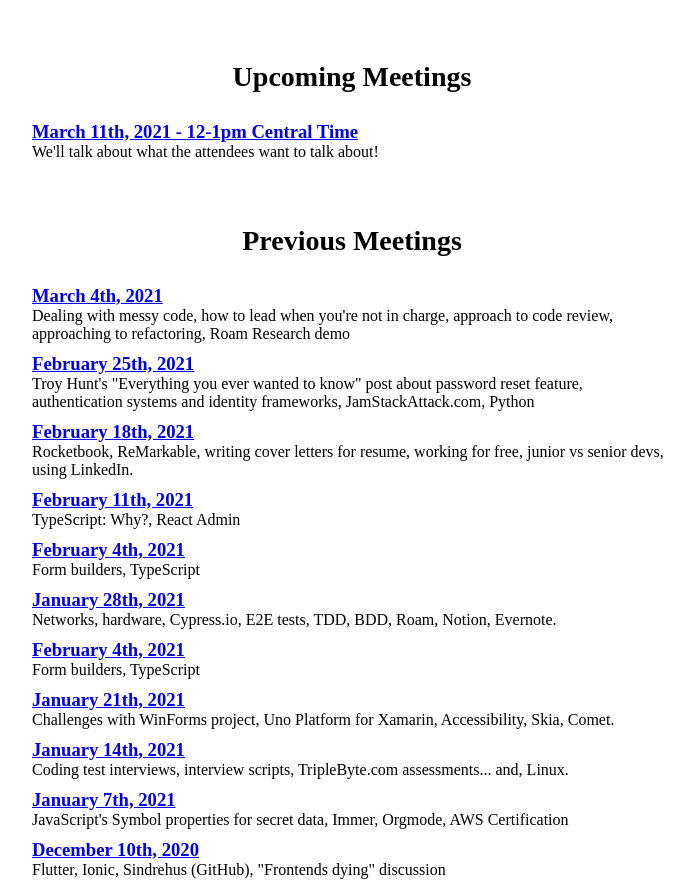
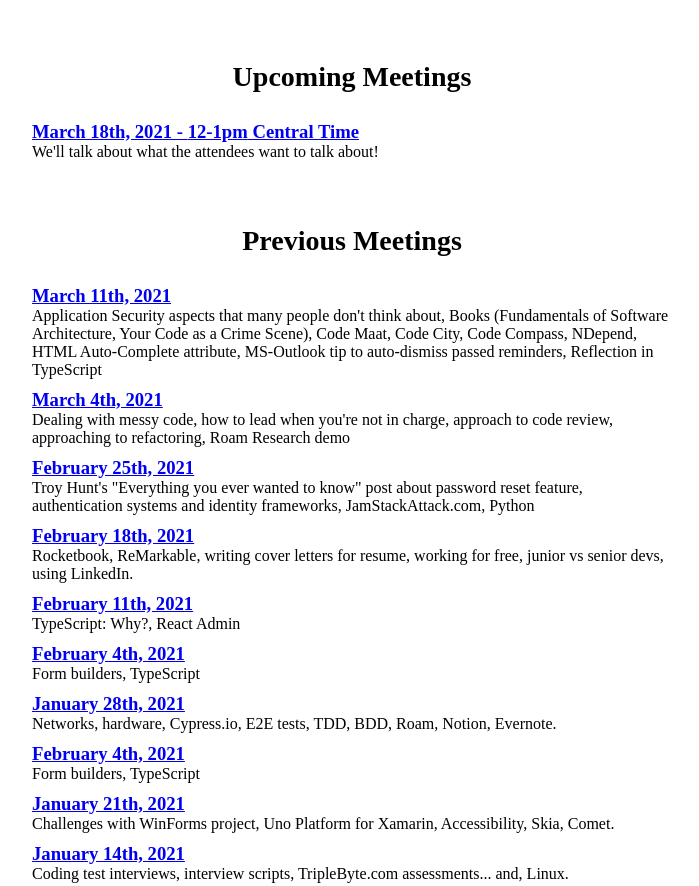
Before and after one commit to virtualbrownbag/virtualbrownbag.github.io, a website: page index.html in a window 1280 px wide. Shown: the part 1016-1902 px from the top of the page, without its empty margins (298-997 px from the left). Drawn offline with Linux system fonts and the light colour scheme; a web font is replaced by a local one.

Commit message:
add mar 11 link

```diff
--- a/index.html
+++ b/index.html
@@ -52,7 +52,7 @@
       <ol>
         <li>
           <h4>
-            <a href="https://join.skype.com/xhBzvYNiIM7O">March 11th, 2021 - <b>12-1pm</b> Central Time</a>
+            <a href="https://join.skype.com/xhBzvYNiIM7O">March 18th, 2021 - <b>12-1pm</b> Central Time</a>
           </h4>
           We'll talk about what the attendees want to talk about!
         </li>
@@ -62,6 +62,12 @@
     <section id="previous-meetings">
       <h3>Previous Meetings</h3>
       <ol>
+        <li>
+          <h4>
+            <a href="https://youtu.be/3l_SNmtFZAc">March 11th, 2021</a>
+          </h4>
+          Application Security aspects that many people don't think about, Books (Fundamentals of Software Architecture, Your Code as a Crime Scene), Code Maat, Code City, Code Compass, NDepend, HTML Auto-Complete attribute, MS-Outlook tip to auto-dismiss passed reminders, Reflection in TypeScript
+        </li>
         <li>
           <h4>
             <a href="https://youtu.be/KQRGH_wTtq4">March 4th, 2021</a>
```
